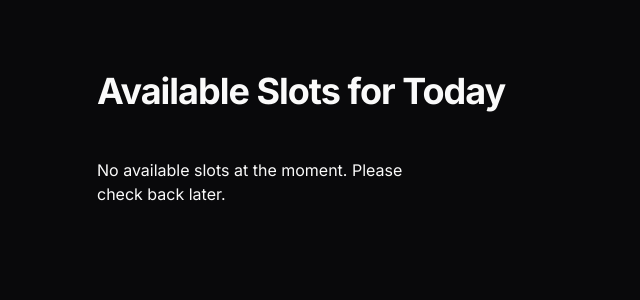
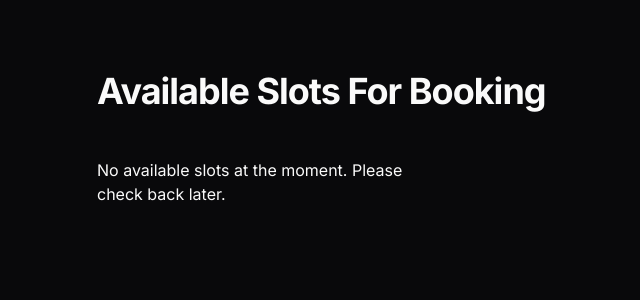
Before and after one commit to Chaitanya-vikas/Slot_booking, a Django app: page / in a window 1280 px wide. Shown: the part 84-384 px from the top of the page, without its empty margins (25-665 px from the left). Run offline with Django 5.2, Linux system fonts and the light colour scheme; data that the repository does not hold is empty.

Commit message:
Changed UI

```diff
--- a/booking/templates/booking/index.html
+++ b/booking/templates/booking/index.html
@@ -1,7 +1,7 @@
 {% extends 'booking/base.html' %}
 
 {% block content %}
-<h2 class="page-title">Available Slots for Today</h2>
+<h2 class="page-title">Available Slots For Booking</h2>
 
 <div class="slots-grid">
     {% for slot in slots %}
```
